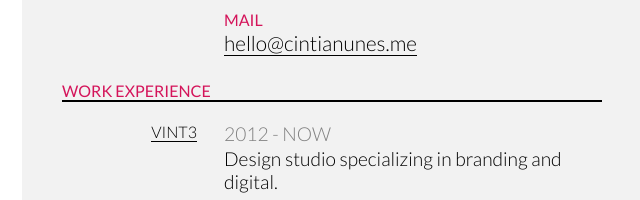
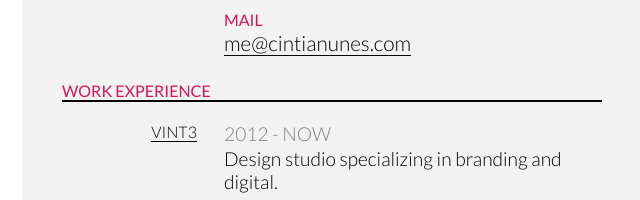
Before and after one commit to vint3creative/cintianunes.com, a plain HTML site: page index.html in a window 1280 px wide. Shown: the part 417-617 px from the top of the page, 618-1258 px from the left. Drawn offline with Linux system fonts and the light colour scheme.

Commit message:
Update email address

```diff
--- a/index.html
+++ b/index.html
@@ -56,7 +56,7 @@
             <p>I’m a Portuguese designer based in Lisbon, Portugal, with ten years of experience as a designer (advertisement agencies, brand design studios and a television network). I am a very optimist person, multi-skilled and versatile designer. Available for permanent or freelance collaborations with great people where i can be involved in Service Design and continue to learn more and more.</p>
 
             <h2>Mail</h2>
-            <p><a href="mailto:hello@cintianunes.me">hello@cintianunes.me</a></p>
+            <p><a href="mailto:me@cintianunes.com">me@cintianunes.com</a></p>
           </div>
         </header>
 
```
